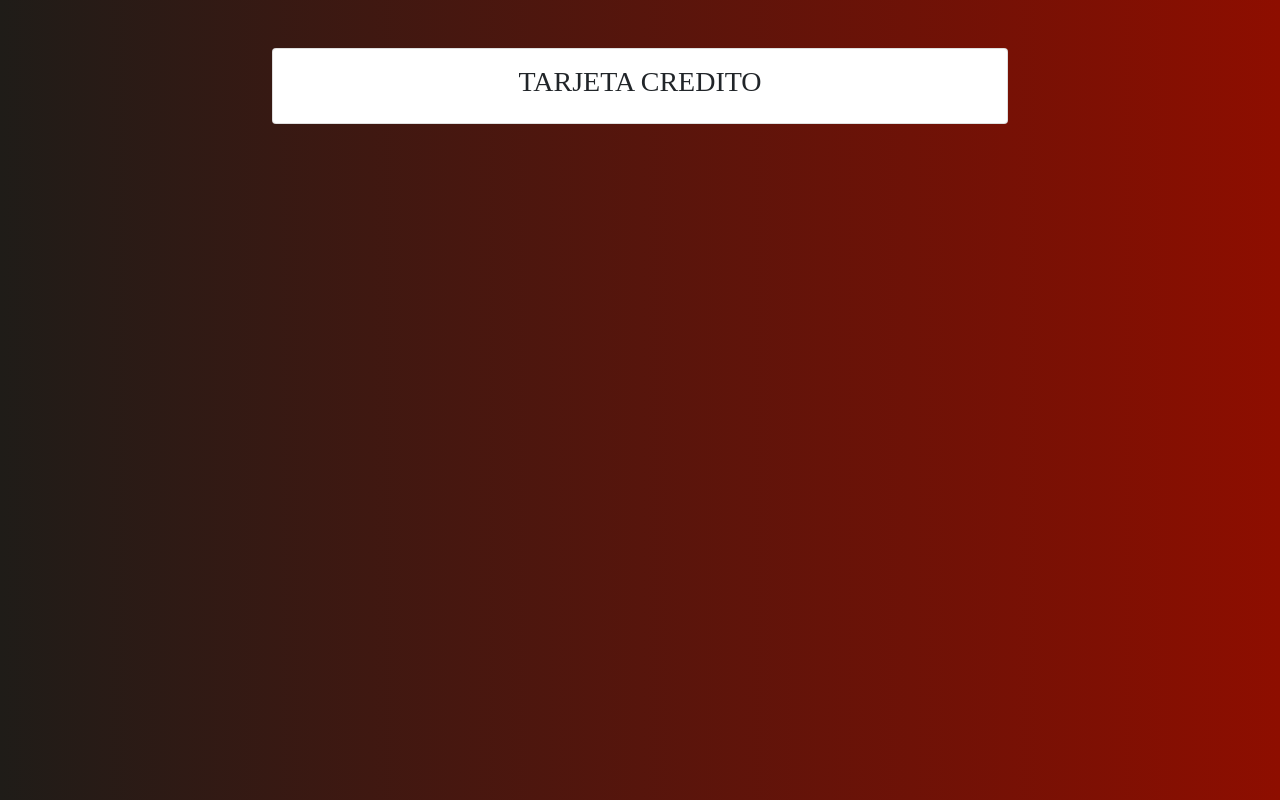
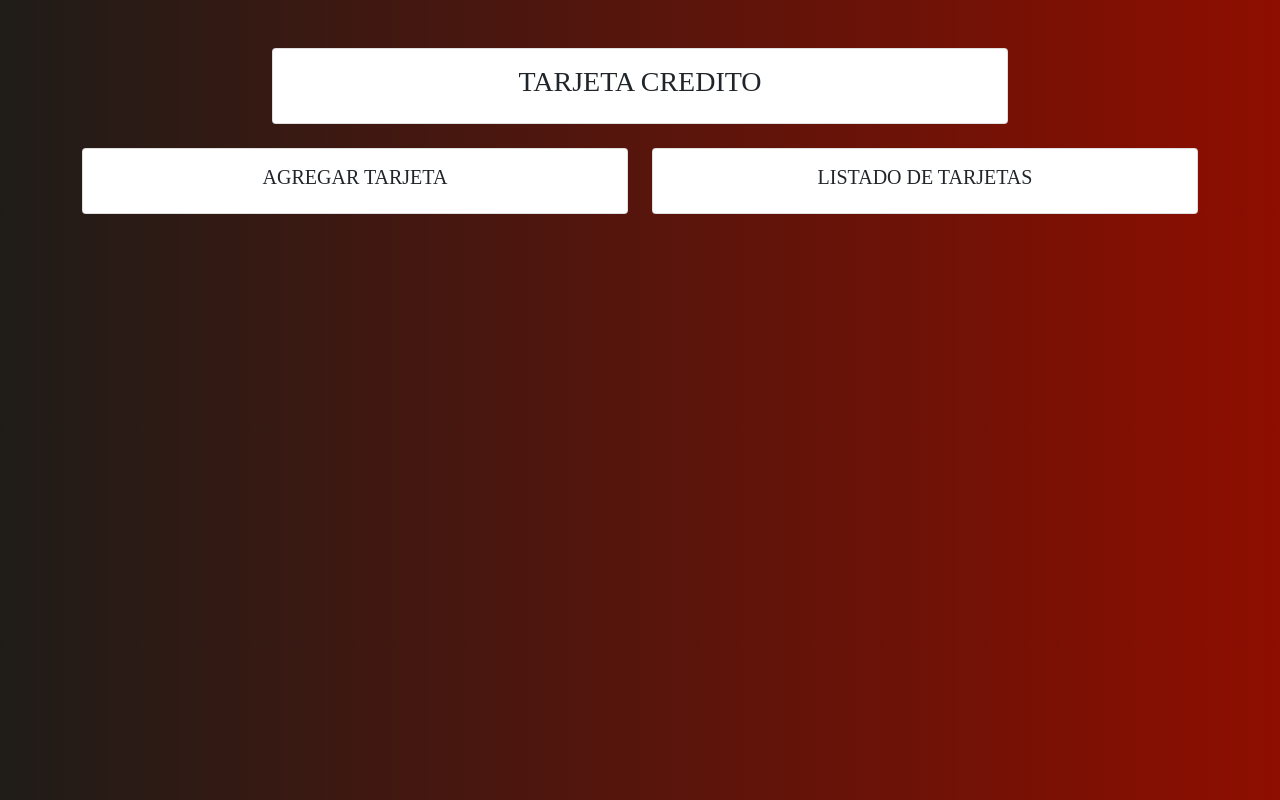
Before and after one commit to Ricarox/TarjetaCredito, an Angular app: page / in a window 1280 px wide. Built offline with nearby package versions, Linux system fonts and the light colour scheme; a web font is replaced by a local one.

Commit message:
Creacion de cards

```diff
--- a/src/app/components/tarjeta-credito/tarjeta-credito.component.html
+++ b/src/app/components/tarjeta-credito/tarjeta-credito.component.html
@@ -10,4 +10,24 @@
             </div>
         </div>
     </div>
+    <div class="row mt-4">
+        <div class="col-lg-6">
+
+            <div class="card">
+                <div class="card-body">
+                    <h5 class="titulo">AGREGAR TARJETA</h5>
+                </div>
+            </div>
+
+        </div>
+        <div class="col-lg-6">
+
+            <div class="card">
+                <div class="card-body">
+                    <h5 class="titulo">LISTADO DE TARJETAS</h5>
+                </div>
+            </div>
+
+        </div>
+    </div>
 </div>
```
